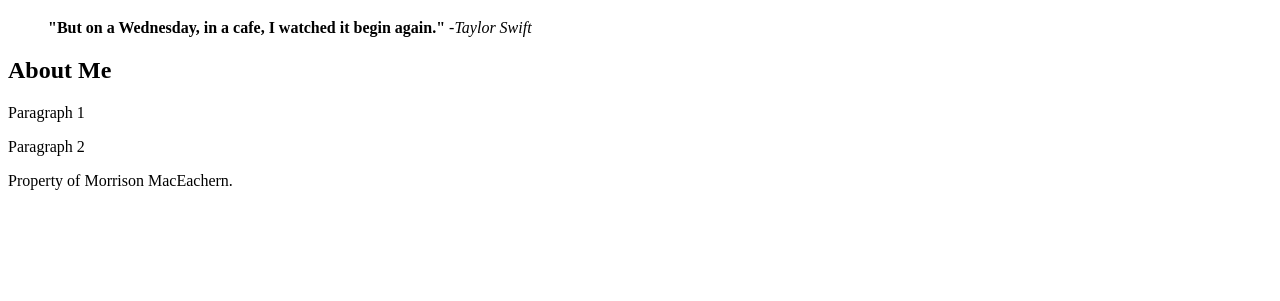
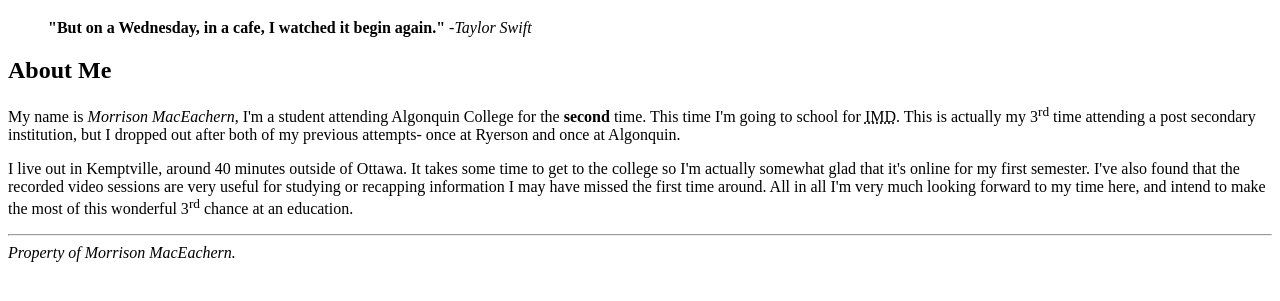
Before and after one commit to MorrisonMac/MorrisonMac.github.io, a plain HTML site: page html-assignment/index.html in a window 1280 px wide. Shown: the part 61-362 px from the top of the page. Drawn offline with Linux system fonts and the light colour scheme.

Commit message:
add the finishing touches to my webpage

```diff
--- a/html-assignment/index.html
+++ b/html-assignment/index.html
@@ -20,14 +20,15 @@
                 About Me
             </h2>
             <p>
-                Paragraph 1
+                My name is <em>Morrison MacEachern</em>, I'm a student attending Algonquin College for the <strong>second</strong> time. This time I'm going to school for <abbr title="Interactive Media Design">IMD</abbr>. This is actually my 3<sup>rd</sup> time attending a post secondary institution, but I dropped out after both of my previous attempts- once at Ryerson and once at Algonquin.
             </p>
             <p>
-                Paragraph 2
+                I live out in Kemptville, around 40 minutes outside of Ottawa. It takes some time to get to the college so I'm actually somewhat glad that it's online for my first semester. I've also found that the recorded video sessions are very useful for studying or recapping information I may have missed the first time around. All in all I'm very much looking forward to my time here, and intend to make the most of this wonderful 3<sup>rd</sup> chance at an education.
             </p>
         </article>
+        <hr>
         <footer>
-            Property of Morrison MacEachern.
+            <em>Property of Morrison MacEachern.</em>
         </footer>
     </body>
 </html>
```
